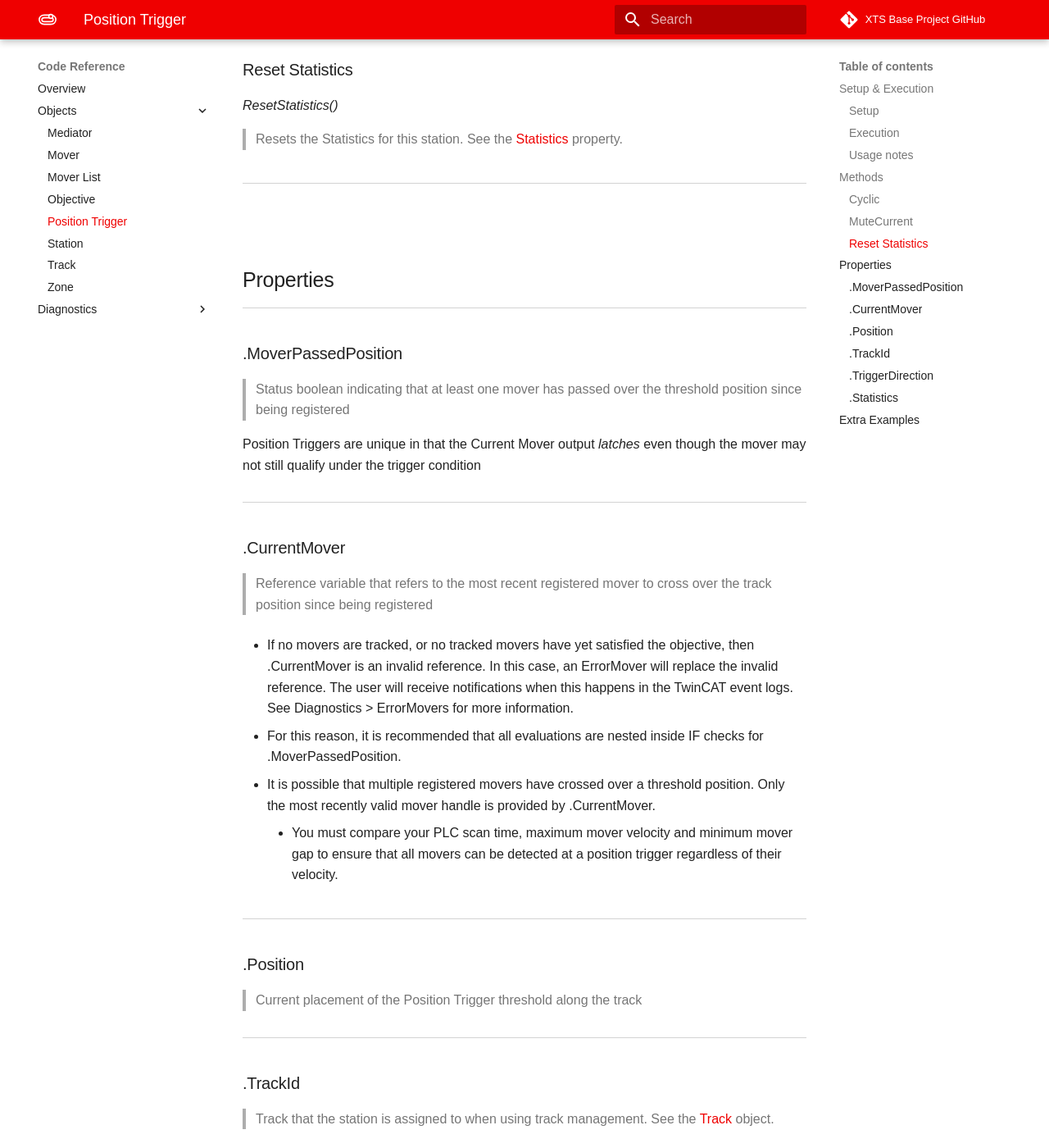
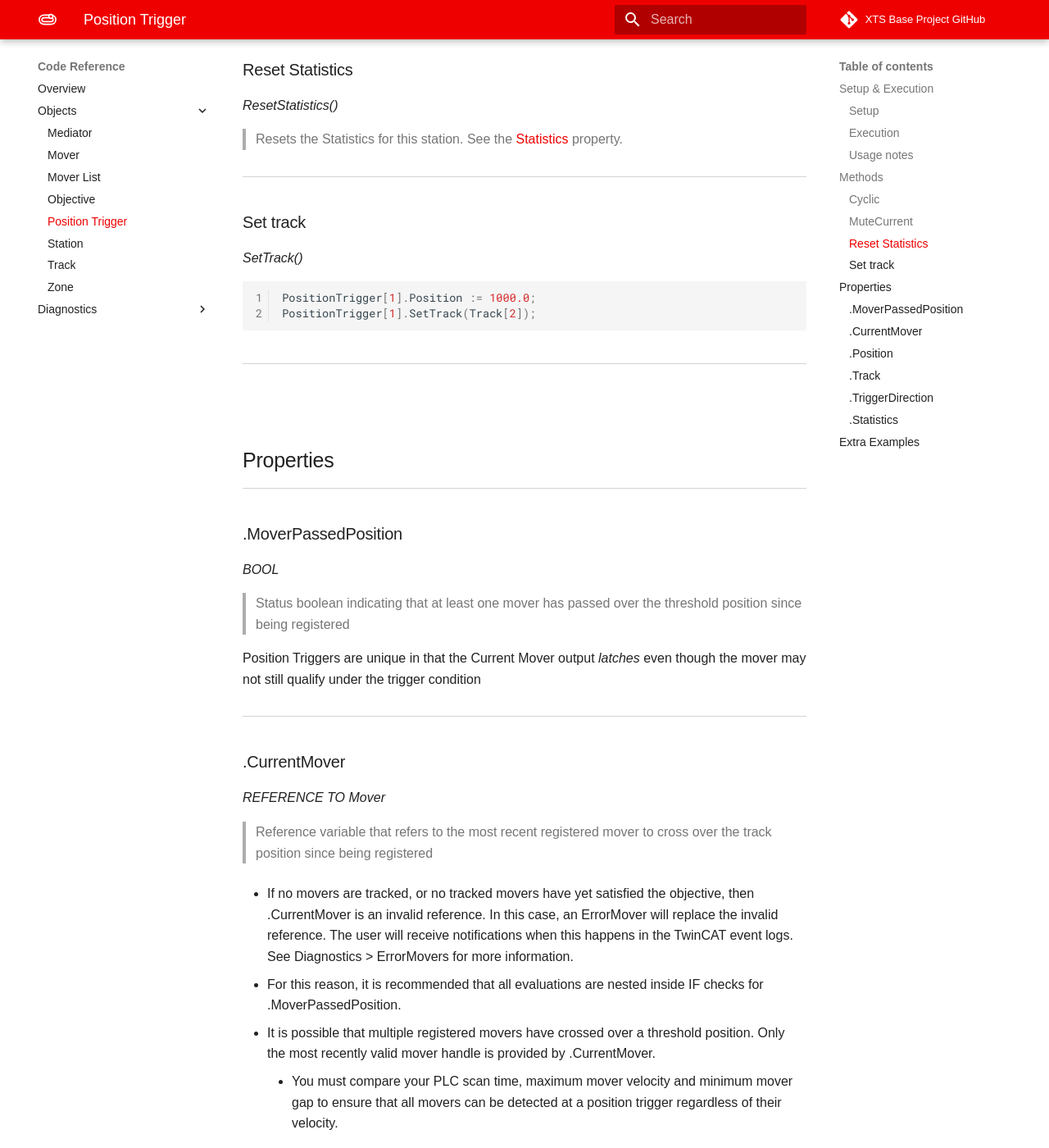
Before and after one commit to Beckhoff-USA-Community/XTS_Base, an MkDocs documentation site: the page built from Documentation/docs/CodeReference/Objects/PositionTrigger.md, in a window 1280 px wide and 1400 px high, scrolled down 2310 px. Shown: the whole window at 82% size. Built offline with MkDocs 1.6.1 and Material for MkDocs 9.7.7, drawn with Linux system fonts in a browser that asks for light colours; some web fonts are replaced; comment, search, counter and statistics services are not loaded; some of the changed text lies outside the part shown.

````diff
--- a/Documentation/docs/CodeReference/Objects/PositionTrigger.md
+++ b/Documentation/docs/CodeReference/Objects/PositionTrigger.md
@@ -78,10 +78,21 @@
 
 > Resets the Statistics for this station. See the [Statistics](#statistics) property.
 
+### Set track
+
+*SetTrack(<Track>)*
+
+
+```javascript
+PositionTrigger[1].Position := 1000.0;
+PositionTrigger[1].SetTrack(Track[2]);
+```
 
 ## Properties
 
 ### .MoverPassedPosition
+
+*BOOL*
 
 > Status boolean indicating that at least one mover has passed over the threshold position since being registered
 
@@ -89,6 +100,8 @@
 
 
 ### .CurrentMover
+
+*REFERENCE TO Mover*
 
 > Reference variable that refers to the most recent registered mover to cross over the track position since being registered
 
@@ -103,14 +116,22 @@
 
 ### .Position
 
+*LREAL*
+
 > Current placement of the Position Trigger threshold along the track
 
 
-### .TrackId
+### .Track
+
+*REFERENCE TO Track*
+
 > Track that the station is assigned to when using track management. See the [Track](Track.md) object.
 
 
 ### .TriggerDirection
+
+*Tc3_Mc3Definitions.MC_Direction*
+
 > Sets the direction of travel required for the mover to trigger the position trigger.
 
 Options are:
````
Also changed, not shown: Documentation/docs/CodeReference/Objects/Station.md (+21 -2 lines), Documentation/docs/CodeReference/Objects/Track.md (+3 -3 lines), Documentation/docs/CodeReference/Objects/Zone.md (+12 -2 lines), 14 other files.
